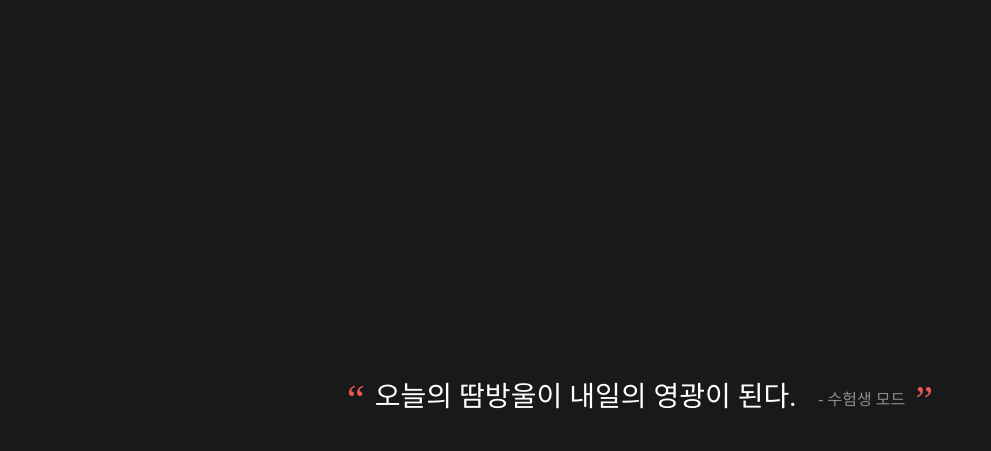
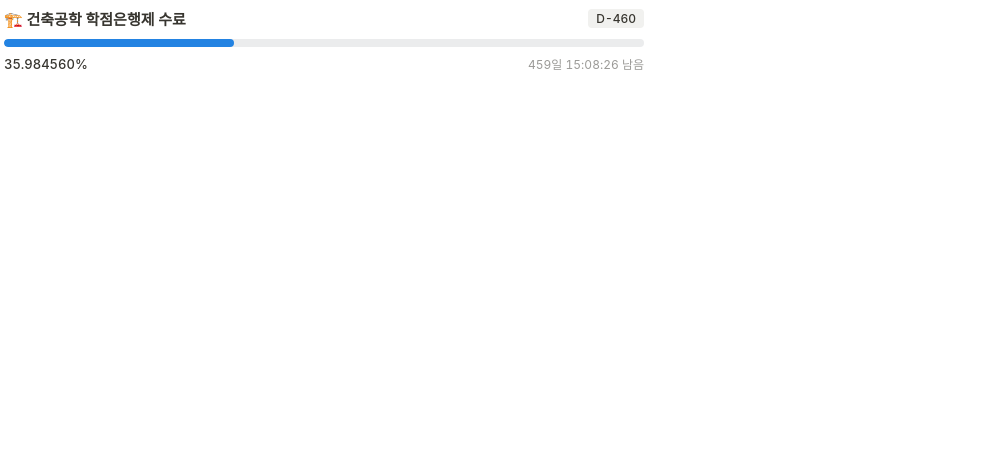
Before and after one commit to jmj030712-coder/my-notion-widget, a plain HTML site: page index.html in a window 1280 px wide. Shown: the whole page, without its empty margins (0-991 px from the left). Drawn offline with Linux system fonts and the light colour scheme; a web font is replaced by a local one.

Commit message:
Add files via upload

```diff
--- a/index.html
+++ b/index.html
@@ -1,76 +1,93 @@
 <!DOCTYPE html>
 <html lang="ko">
 <head>
-  <meta charset="UTF-8">
+<meta charset="utf-8">
+<meta name="viewport" content="width=device-width, initial-scale=1">
+<title>디데이 진행바</title>
 <style>
-    @import url('https://fonts.googleapis.com/css2?family=Song+Myung&display=swap');
-
+  :root {
+    --ink: #37352F;
+    --muted: #9B9A97;
+    --track: #EBECED;
+    --bar: #2383E2;
+    --chip: #F1F1EF;
+  }
+  @media (prefers-color-scheme: dark) {
+    :root {
+      --ink: #EFEFED;
+      --muted: #7F7F7F;
+      --track: #3B3B3B;
+      --bar: #529CCA;
+      --chip: #2F3437;
+    }
+  }
+  * { box-sizing: border-box; }
+  html, body { margin: 0; background: transparent; }
   body {
-      margin: 0; padding: 0; display: flex; justify-content: center; align-items: center;
-      height: 100vh; background-color: #191919; overflow: hidden;
+    color: var(--ink);
+    font-family: ui-sans-serif, -apple-system, BlinkMacSystemFont, "Segoe UI", Helvetica, "Apple Color Emoji", Arial, sans-serif, "Segoe UI Emoji", "Segoe UI Symbol";
+    padding: 8px 4px;
+    -webkit-font-smoothing: antialiased;
   }
-
-    #quote-container {
-      text-align: center; cursor: pointer; user-select: none;
-      transition: all 0.3s ease; padding: 20px;
-    }
-
-    #quote-box {
-      font-family: 'Song Myung', serif;
-      font-size: 28px;
-      color: #FFFFFF;
-      line-height: 1.4;
-      word-break: keep-all;
-    }
-
-    /* 이름 스타일: 옆으로 붙이기 위해 inline-block 사용 */
-    .author {
-      display: inline-block;
-      font-size: 16px; /* 이름 크기 */
-      color: rgba(255, 255, 255, 0.5); /* 투명도 50% */
-      margin-left: 15px; /* 명언과 이름 사이 간격 */
-      vertical-align: middle; /* 명언 높낮이와 맞춤 */
-    }
-
-    /* 앞뒤 큰따옴표 스타일 */
-    #quote-box::before { content: "“"; color: #eb5757; font-size: 40px; margin-right: 10px; vertical-align: sub; }
-    #quote-box::after { content: "”"; color: #eb5757; font-size: 40px; margin-left: 10px; vertical-align: sub; }
-
-    #quote-container:active { transform: scale(0.97); opacity: 0.7; }
+  .widget { max-width: 640px; }
+  .head { display: flex; align-items: center; justify-content: space-between; gap: 12px; margin-bottom: 10px; }
+  .title { font-size: 15px; font-weight: 600; }
+  .chip { font-size: 12px; font-weight: 500; background: var(--chip); border-radius: 4px; padding: 2px 8px; font-variant-numeric: tabular-nums; }
+  .track { height: 8px; background: var(--track); border-radius: 999px; overflow: hidden; }
+  .fill { height: 100%; width: 0; background: var(--bar); border-radius: 999px; }
+  .meta { display: flex; justify-content: space-between; align-items: baseline; margin-top: 8px; font-size: 12px; color: var(--muted); font-variant-numeric: tabular-nums; }
+  .percent { font-size: 13px; color: var(--ink); font-weight: 500; }
 </style>
 </head>
 <body>
-
-  <div id="quote-container" onclick="displayRandomQuote()">
-    <div id="quote-box">불러오는 중...</div>
+<div class="widget">
+  <div class="head">
+    <div class="title" id="title"></div>
+    <div class="chip" id="dday"></div>
+  </div>
+  <div class="track" role="progressbar" aria-valuemin="0" aria-valuemax="100" id="track">
+    <div class="fill" id="fill"></div>
+  </div>
+  <div class="meta">
+    <span class="percent" id="percent"></span>
+    <span id="remain"></span>
+  </div>
 </div>
 
 <script>
-    const quotes = [
-      "사람은 쉽게 죽지 않는다. -장자크 루소",
-      "오늘의 땀방울이 내일의 영광이 된다. -수험생 모드",
-      "잔잔한 바다에선 유능한 뱃사공이 만들어지지 않는다. -영국 속담",
-      "지치지 않는 마음이 제일 중요해. -응원 봇"
-    ];
+  // ▼ 여기만 수정하세요 ▼
+  const TITLE = "🏗️ 건축공학 학점은행제 수료";
+  const START = "2026-03-02T00:00:00";   // 시작 (YYYY-MM-DDTHH:mm:ss)
+  const END   = "2028-02-18T00:00:00";   // 목표 수료일
+  // ▲ 여기만 수정하세요 ▲
 
-    function displayRandomQuote() {
-      const randomIndex = Math.floor(Math.random() * quotes.length);
-      const rawQuote = quotes[randomIndex];
-      const box = document.getElementById("quote-box");
+  const start = new Date(START).getTime();
+  const end = new Date(END).getTime();
+  const SEC = 1000, MIN = 60 * SEC, HOUR = 60 * MIN, DAY = 24 * HOUR;
+  const pad = n => String(n).padStart(2, "0");
 
-      const parts = rawQuote.split("-");
-      const text = parts[0].trim();
-      const author = parts[1] ? parts[1].trim() : "";
+  const el = id => document.getElementById(id);
+  el("title").textContent = TITLE;
 
-      box.style.opacity = 0;
-      setTimeout(() => {
-        // 이름을 <span>으로 감싸서 한 줄에 넣습니다.
-        box.innerHTML = `${text} <span class="author">- ${author}</span>`;
-        box.style.opacity = 1;
-      }, 150);
+  function tick() {
+    const now = Date.now();
+    const total = end - start;
+    const ratio = total > 0 ? Math.min(Math.max((now - start) / total, 0), 1) : 0;
+    const pct = ratio * 100;
+    const left = Math.max(end - now, 0);
+
+    el("fill").style.width = pct + "%";
+    el("percent").textContent = pct.toFixed(6) + "%";
+    el("track").setAttribute("aria-valuenow", pct.toFixed(2));
+
+    const days = Math.floor(left / DAY);
+    el("dday").textContent = left === 0 ? "D-DAY" : "D-" + Math.ceil(left / DAY);
+    el("remain").textContent =
+      days + "일 " + pad(Math.floor(left % DAY / HOUR)) + ":" + pad(Math.floor(left % HOUR / MIN)) + ":" + pad(Math.floor(left % MIN / SEC)) + " 남음";
   }
 
-    displayRandomQuote();
+  tick();
+  setInterval(tick, 100);
 </script>
 </body>
 </html>
```
Lines whose indentation alone changed are shown as unchanged.
